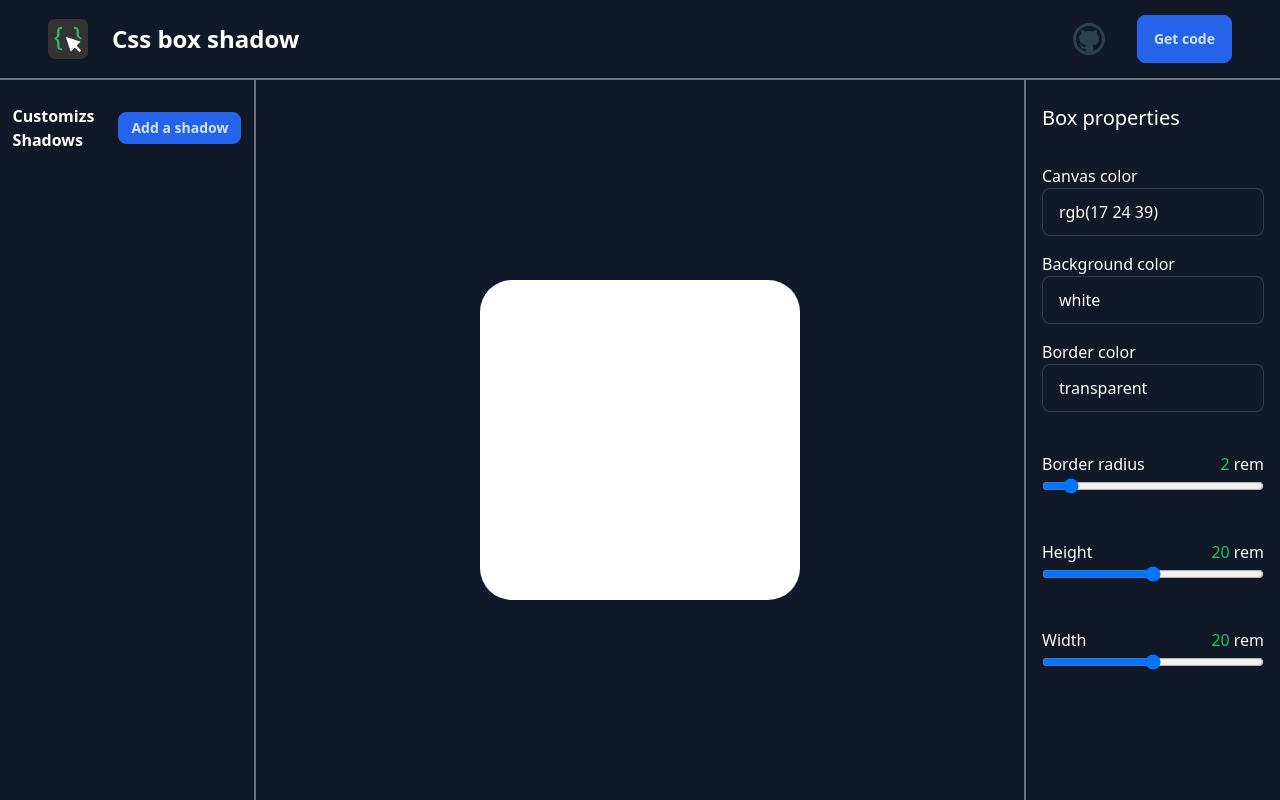
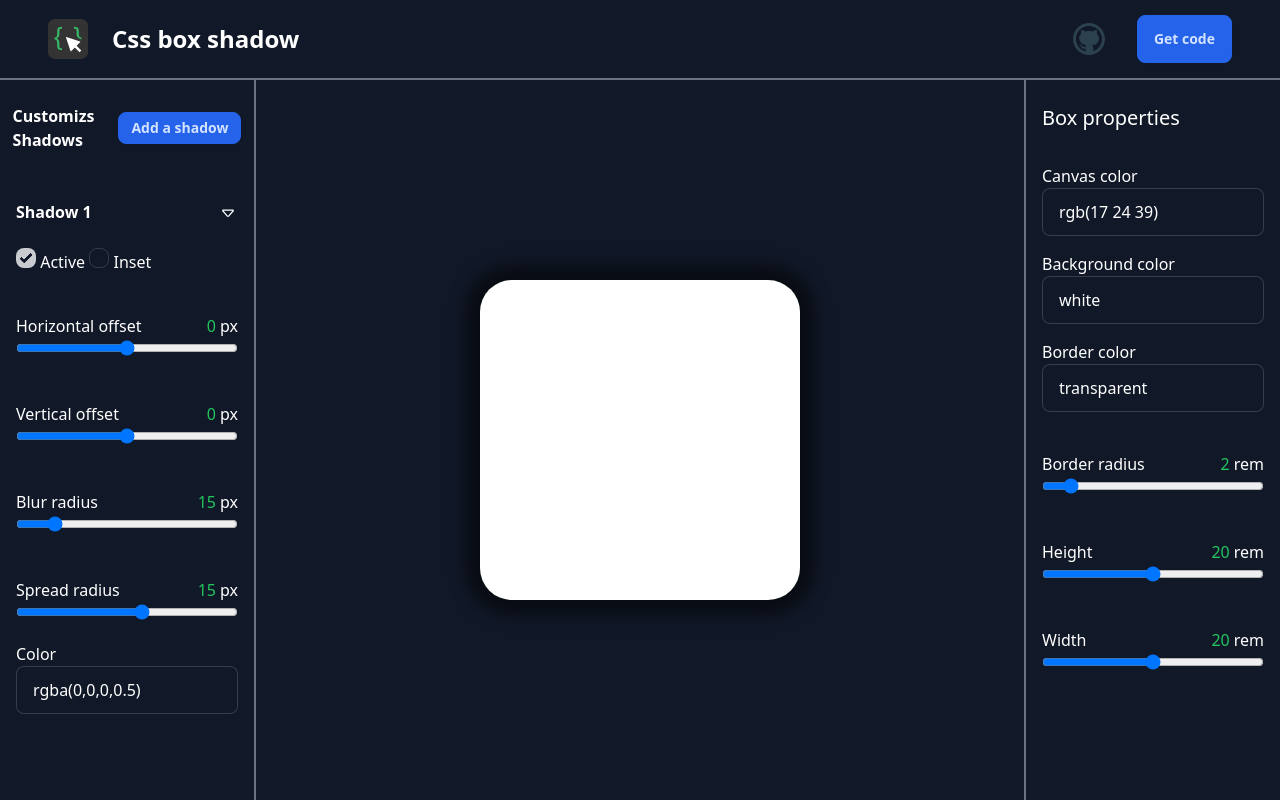
Before and after one commit to fedevcoding/box-shadow-generator, a Svelte app: page / in a window 1280 px wide. Built offline with nearby package versions, Linux system fonts and the light colour scheme.

Commit message:
update default values

```diff
--- a/src/App.svelte
+++ b/src/App.svelte
@@ -4,10 +4,10 @@
  import Header from "./components/Header.svelte";
  import LeftSidebar from "./components/LeftSidebar.svelte";
  import RightSidebar from "./components/RightSidebar.svelte";
- import { defaultBoxProperties } from "./defaultvalues";
+ import { defaultBoxProperties, defaultShadow } from "./defaultvalues";
  import type { BoxProperties, Shadow } from "./types";
 
- let shadows: Shadow[] = [];
+ let shadows: Shadow[] = [defaultShadow];
  let boxProperties: BoxProperties = defaultBoxProperties;
 </script>
 
--- a/src/defaultvalues.ts
+++ b/src/defaultvalues.ts
@@ -13,9 +13,9 @@ export const defaultShadow: Shadow = {
  active: true,
  inset: false,
  horizontalOffset: 0,
- verticalOffset: 10,
+ verticalOffset: 0,
  blurRadius: 15,
- spreadRadius: -3,
- color: "rgba(0,0,0,0.1)",
+ spreadRadius: 15,
+ color: "rgba(0,0,0,0.5)",
  collapse: false,
 };
```
